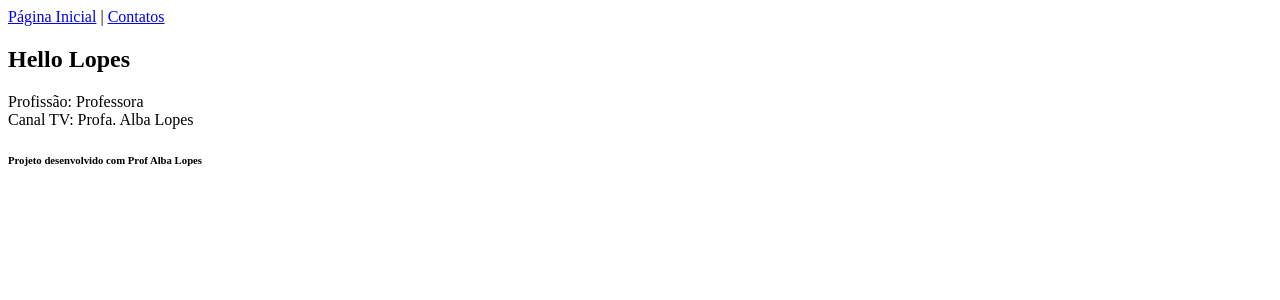
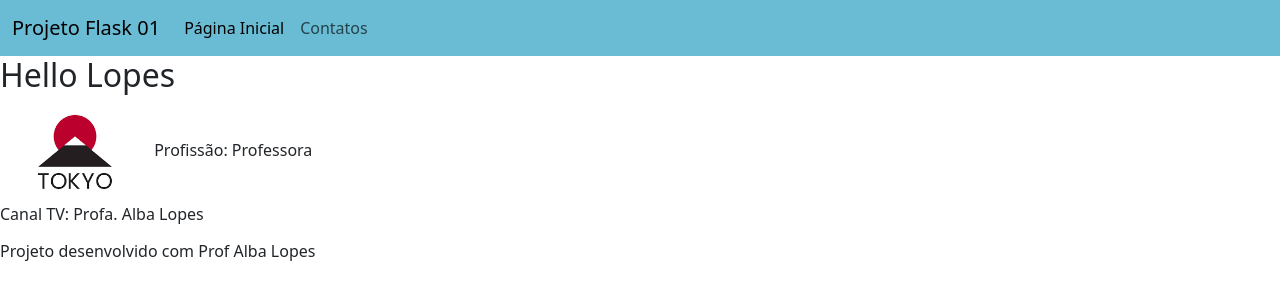
Before and after one commit to andrewyamagata/projeto_flask_01, a Flask app: page / in a window 1280 px wide. Shown: the top 300 px of the page. Run offline with Flask 3, Linux system fonts and the light colour scheme.

Commit message:
static file

```diff
--- a/app/routes.py
+++ b/app/routes.py
@@ -1,5 +1,5 @@
 from app import app
-from flask import render_template
+from flask import render_template, url_for
 
 @app.route('/')
 @app.route('/index')
--- /dev/null
+++ b/app/static/css/estilo.css
@@ -0,0 +1,4 @@
+.imgquadrada {
+  width: 150px;
+  height: 100px;
+}
--- a/app/templates/base.html
+++ b/app/templates/base.html
@@ -4,14 +4,24 @@
     <meta charset="UTF-8" />
     <meta name="viewport" content="width=device-width, initial-scale=1.0" />
     <title>Documentos</title>
+    <link
+      rel="stylesheet"
+      href="{{ url_for('static', filename='css/estilo.css')}}"
+    />
+    <link
+      href="https://cdn.jsdelivr.net/npm/bootstrap@5.3.5/dist/css/bootstrap.min.css"
+      rel="stylesheet"
+      integrity="sha384-SgOJa3DmI69IUzQ2PVdRZhwQ+dy64/BUtbMJw1MZ8t5HZApcHrRKUc4W0kG879m7"
+      crossorigin="anonymous"
+    />
   </head>
   <body>
-    <nav>
-      <a href="/index">Página Inicial</a> |
-      <a href="/contato">Contatos</a>
-    </nav>
-
-    {% block conteudo %} {% endblock %}
+    {% include 'navbar.html' %} {% block conteudo %} {% endblock %}
+    <script
+      src="https://cdn.jsdelivr.net/npm/bootstrap@5.3.5/dist/js/bootstrap.bundle.min.js"
+      integrity="sha384-k6d4wzSIapyDyv1kpU366/PK5hCdSbCRGRCMv+eplOQJWyd1fbcAu9OCUj5zNLiq"
+      crossorigin="anonymous"
+    ></script>
     <h6>Projeto desenvolvido com Prof Alba Lopes</h6>
   </body>
 </html>
--- a/app/templates/index.html
+++ b/app/templates/index.html
@@ -1,6 +1,11 @@
 {% extends 'base.html' %} {% block conteudo %}
 <h2>Hello {{ nome }}</h2>
 <p>
+  <img
+    class="imgquadrada"
+    src="{{ url_for('static', filename='tokyo.png')}}"
+    alt=""
+  />
   Profissão: {{dados.profissao}}<br />
   Canal TV: {{dados.canal}}
 </p>
--- /dev/null
+++ b/app/templates/navbar.html
@@ -0,0 +1,32 @@
+<nav class="navbar navbar-expand-lg" style="background-color: rgb(106, 188, 212);">
+  <div class="container-fluid">
+    <a class="navbar-brand" href="#">Projeto Flask 01</a>
+    <button
+      class="navbar-toggler"
+      type="button"
+      data-bs-toggle="collapse"
+      data-bs-target="#navbarSupportedContent"
+      aria-controls="navbarSupportedContent"
+      aria-expanded="false"
+      aria-label="Toggle navigation"
+    >
+      <span class="navbar-toggler-icon"></span>
+    </button>
+    <div class="collapse navbar-collapse" id="navbarSupportedContent">
+      <ul class="navbar-nav me-auto mb-2 mb-lg-0">
+        <li class="nav-item">
+          <a
+            class="nav-link active"
+            aria-current="page"
+            href="{{ url_for('index')}}"
+            >Página Inicial</a
+          >
+        </li>
+        <li class="nav-item">
+          <a class="nav-link" href="{{ url_for('contato')}}">Contatos</a>
+        </li>
+
+      </form>
+    </div>
+  </div>
+</nav>
```
Also changed, not shown: app/static/tokyo.png (added).
